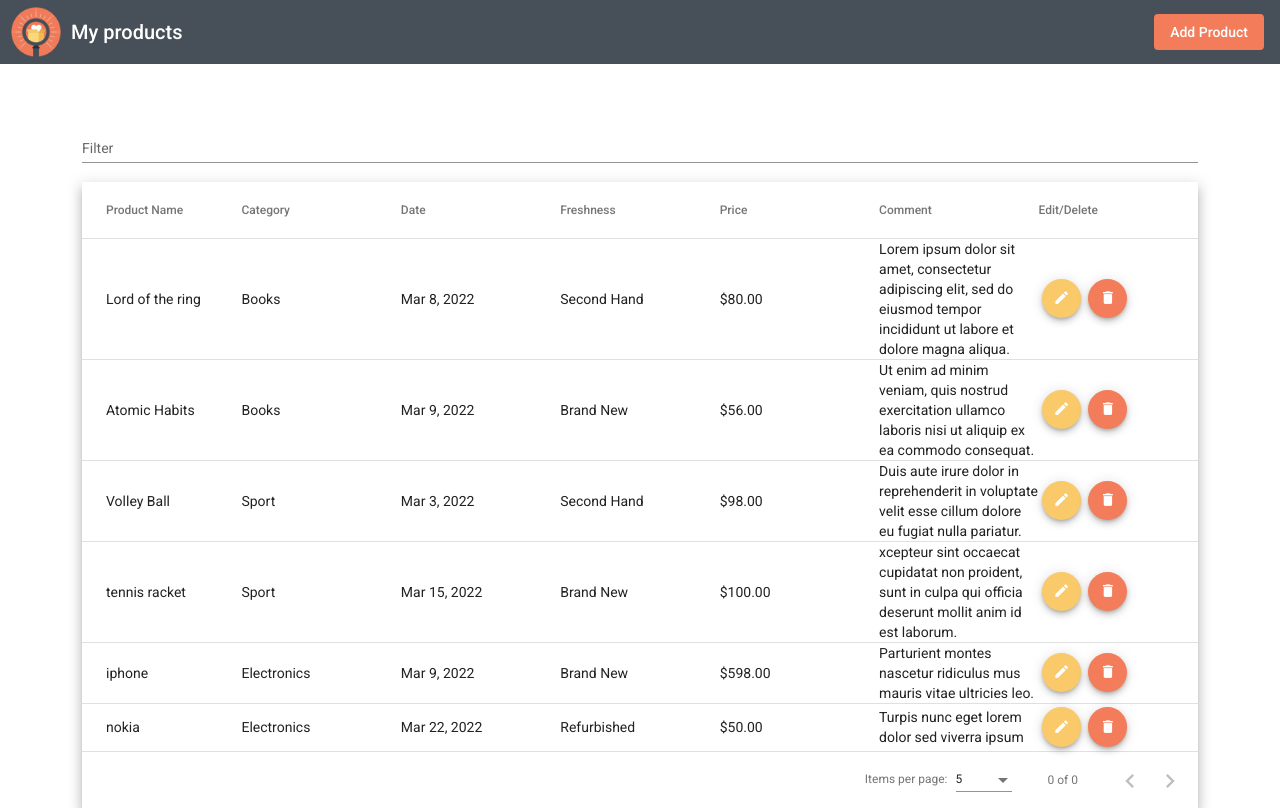
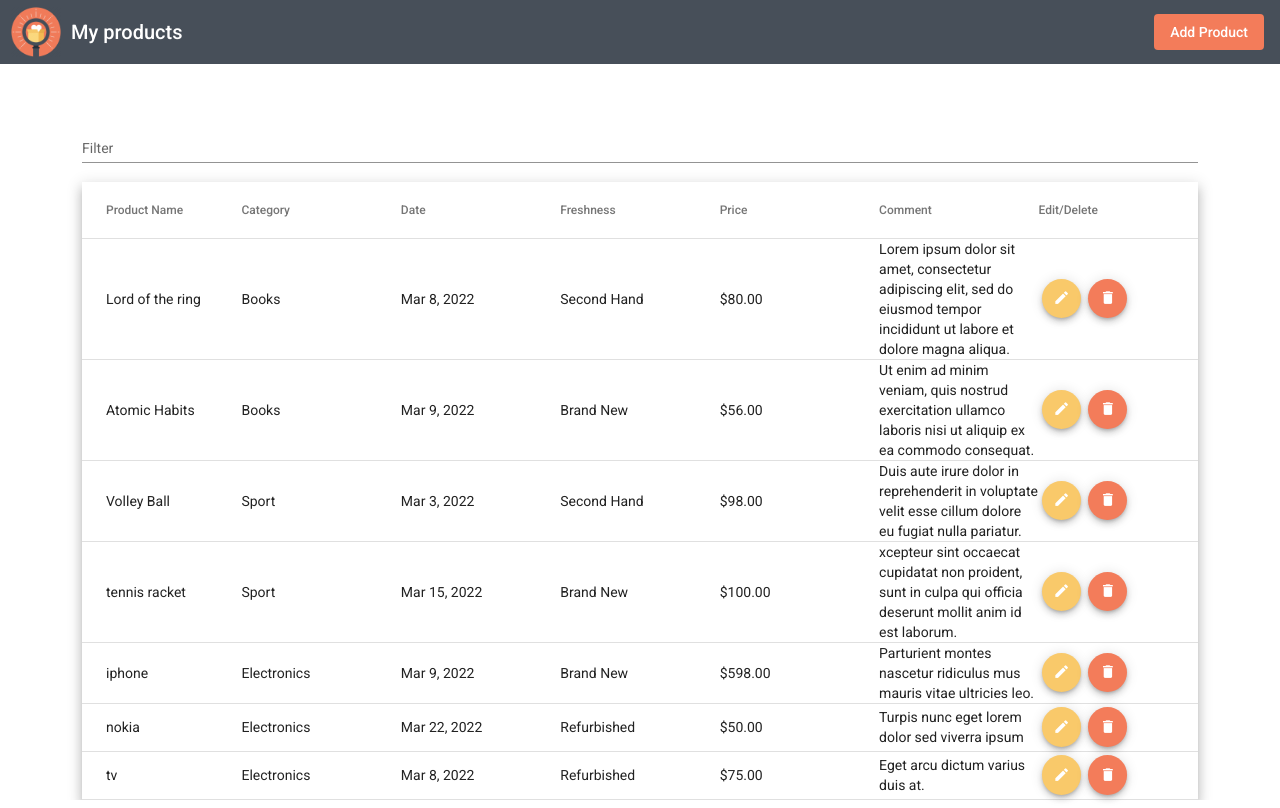
Before and after one commit to RobertaMatera/ng-reactive-form, an Angular app: page / in a window 1280 px wide. Built offline with nearby package versions, Linux system fonts and the light colour scheme; data requests are answered from the project's data file.

Commit message:
delete pagination

```diff
--- a/db.json
+++ b/db.json
@@ -53,6 +53,15 @@
       "productComment": "Turpis nunc eget lorem dolor sed viverra ipsum",
       "date": "2022-03-22T23:00:00.000Z",
       "id": 6
+    },
+    {
+      "productName": "tv ",
+      "productCategory": "Electronics",
+      "productFreshness": "Refurbished",
+      "productPrice": 75,
+      "productComment": "Eget arcu dictum varius duis at.",
+      "date": "2022-03-08T23:00:00.000Z",
+      "id": 7
     }
   ],
   "comments": [
--- a/src/app/components/addProduct/addProduct.component.ts
+++ b/src/app/components/addProduct/addProduct.component.ts
@@ -28,8 +28,6 @@ export class AddProductComponent implements OnInit {
       productComment: ['', Validators.required],
       date: ['', Validators.required],
     });
-
-    console.log(this.editData);
 
     if (this.editData) {
       this.productForm.controls['productName'].setValue(
@@ -90,4 +88,5 @@ export class AddProductComponent implements OnInit {
   closeAddProductDialog() {
     this.dialogRef.close();
   }
+
 }
--- a/src/app/components/table/table.component.html
+++ b/src/app/components/table/table.component.html
@@ -52,6 +52,7 @@
           <td mat-cell *matCellDef="let row">{{ row.productComment }}</td>
         </ng-container>
 
+        <!-- Edit/Delete Column -->
         <ng-container matColumnDef="editDelete">
           <th mat-header-cell *matHeaderCellDef mat-sort-header>Edit/Delete</th>
           <td mat-cell *matCellDef="let row">
@@ -86,11 +87,6 @@
           </td>
         </tr>
       </table>
-
-      <mat-paginator
-        [pageSizeOptions]="[5, 10, 25, 100]"
-        aria-label="Select page of users"
-      ></mat-paginator>
     </div>
   </div>
 </div>
--- a/src/app/components/table/table.component.ts
+++ b/src/app/components/table/table.component.ts
@@ -1,4 +1,4 @@
-import { Component, Input, OnInit, Output, ViewChild } from '@angular/core';
+import { Component, ViewChild, Input, Output, OnInit } from '@angular/core';
 import { MatDialog } from '@angular/material/dialog';
 import { MatPaginator } from '@angular/material/paginator';
 import { MatSort } from '@angular/material/sort';
@@ -35,7 +35,6 @@ export class TableComponent implements OnInit {
 
   ngOnInit(): void {}
 
-
   editProduct(row: any) {
     this.dialog.open(AddProductComponent, {
       width: '30%',
@@ -63,7 +62,7 @@ export class TableComponent implements OnInit {
 
   applyFilter(event: Event) {
     const filterValue = (event.target as HTMLInputElement).value;
-    this.productDataSource.filter = filterValue.trim().toLowerCase();
+    this.dataSource.filter = filterValue.trim().toLowerCase();
 
     if (this.dataSource.paginator) {
       this.dataSource.paginator.firstPage();
```
